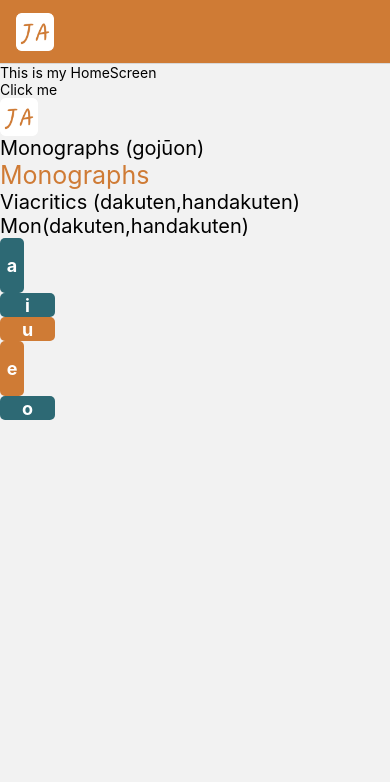
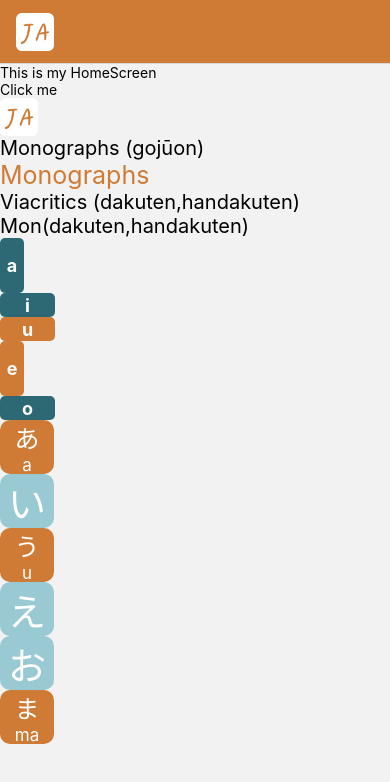
Before and after one commit to BusuRN/japaneseApp, a React Native app: screen /Home in a window 390 px wide. Shown: the top 782 px of the page. Built offline with nearby package versions, Linux system fonts and the light colour scheme.

Commit message:
created character card component

```diff
--- /dev/null
+++ b/src/components/CharacterCard.tsx
@@ -0,0 +1,41 @@
+import {StyleSheet, Text, View} from 'react-native';
+import React from 'react';
+import {ACCENT, PRIMARY, WHITE} from '../consts/COLORS';
+
+const CharacterCard = ({letter, active, eng}) => {
+  return (
+    <View style={[styles.container, active === true && styles.activeContainer]}>
+      <Text style={[styles.text, active === true && styles.activeText]}>
+        {letter}
+      </Text>
+      {active === true && <Text style={styles.engText}>{eng}</Text>}
+    </View>
+  );
+};
+
+export default CharacterCard;
+
+const styles = StyleSheet.create({
+  container: {
+    backgroundColor: PRIMARY,
+    width: 54,
+    height: 54,
+    borderRadius: 10,
+    alignItems: 'center',
+    justifyContent: 'center',
+  },
+  activeContainer: {
+    backgroundColor: ACCENT,
+  },
+  text: {
+    color: WHITE,
+    fontSize: 38,
+  },
+  engText: {
+    fontSize: 17,
+    color: WHITE,
+  },
+  activeText: {
+    fontSize: 25,
+  },
+});
--- a/src/screens/HomeScreen.tsx
+++ b/src/screens/HomeScreen.tsx
@@ -4,6 +4,7 @@ import Logo from './../components/Logo';
 import Title from '../components/Title';
 import {ACCENT} from '../consts/COLORS';
 import CellHeader from '../components/CellHeader';
+import CharacterCard from '../components/CharacterCard';
 const HomeScreen = ({navigation}) => {
   return (
     <View>
@@ -25,6 +26,12 @@ const HomeScreen = ({navigation}) => {
       <CellHeader letter={'u'} active={true} />
       <CellHeader letter={'e'} active={true} isColumn={true} />
       <CellHeader letter={'o'} />
+      <CharacterCard letter={'あ'} active={true} eng={'a'} />
+      <CharacterCard letter={'い'} eng={'i'} />
+      <CharacterCard letter={'う'} eng={'u'} active={true} />
+      <CharacterCard letter={'え'} eng={'e'} />
+      <CharacterCard letter={'お'} eng={'o'} />
+      <CharacterCard letter={'ま'} active={true} eng={'ma'} />
     </View>
   );
 };
```
